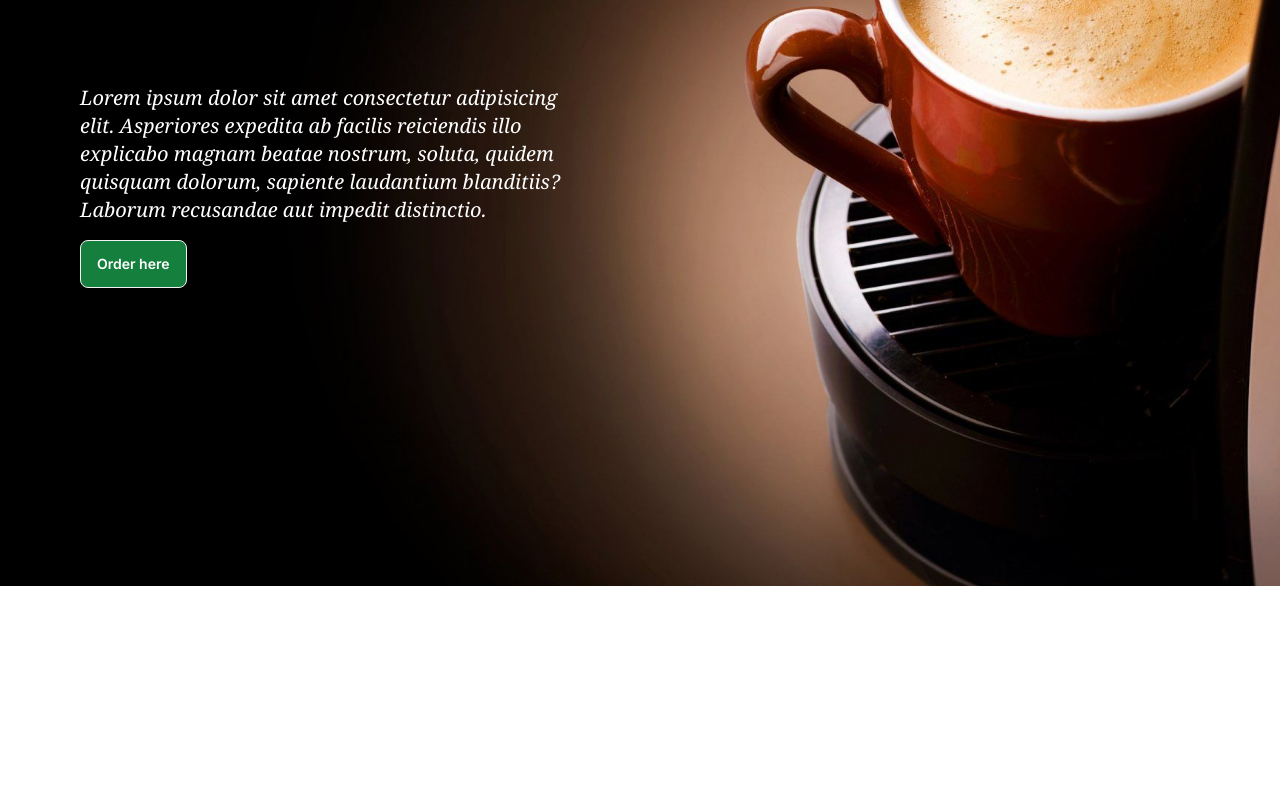
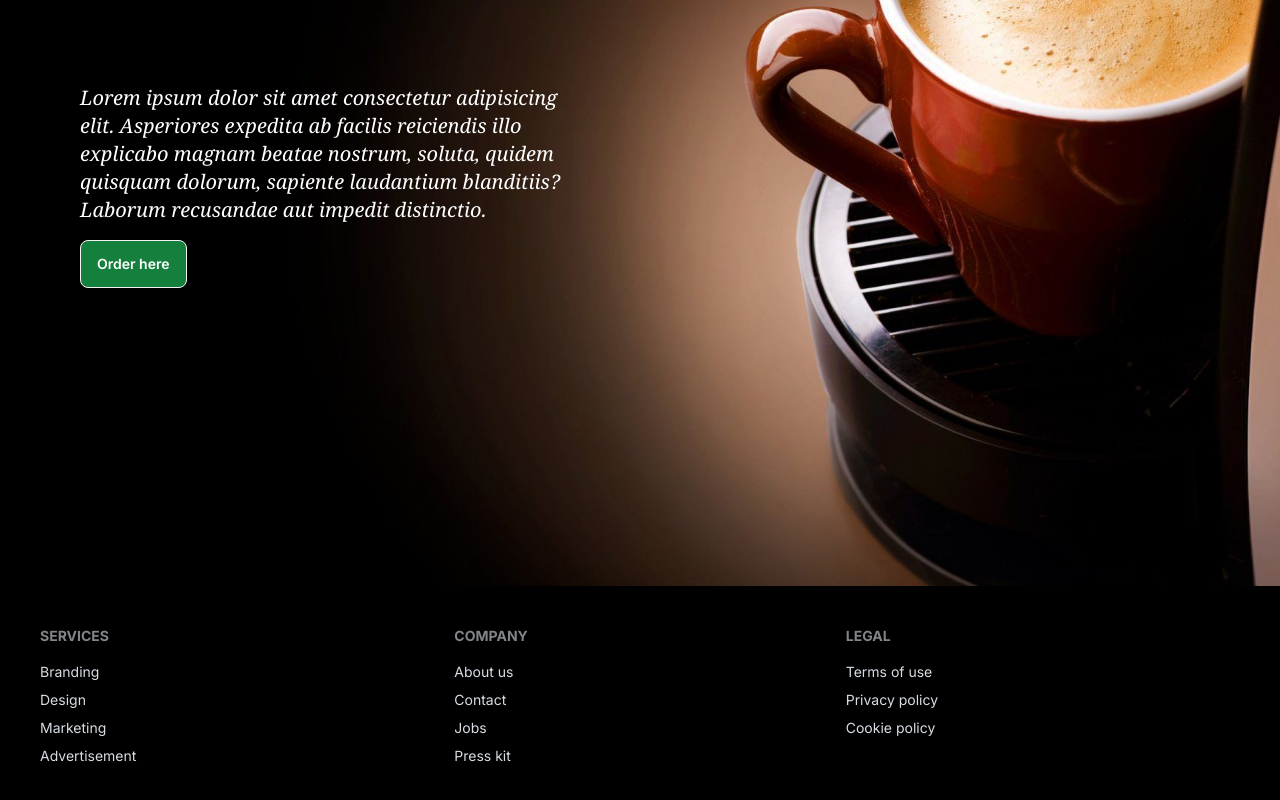
Before and after one commit to erive92d/coffeeshop, a Next.js app: page / in a window 1280 px wide. Shown: the part 334-1134 px from the top of the page. Before the commit the page ends 920 px from the top, so only its background shows below. Built offline with nearby package versions, Linux system fonts and the light colour scheme.

Commit message:
changed drinks image to rounded

```diff
--- a/app/layout.js
+++ b/app/layout.js
@@ -3,6 +3,7 @@ import "./globals.css";
 import Navigation from "@/components/navigation/Navigation";
 import LandingPage from "@/components/landing/LandingPage";
 import BackgroundImage from "@/components/BackgroundImg";
+import Footer from "@/components/Footer";
 const inter = Inter({ subsets: ["latin"] });
 
 export const metadata = {
@@ -16,6 +17,7 @@ export default function RootLayout({ children }) {
       <body className={inter.className}>
         <Navigation />
         {children}
+        <Footer />
       </body>
     </html>
   );
--- a/app/order/page.jsx
+++ b/app/order/page.jsx
@@ -6,18 +6,24 @@ export default async function CoffeesDisplay() {
     const grabCoffees = await fetchCoffees()
 
     return (
-        <div className="min-h-screen bg-gradient-to-br from-white to-black text-black flex flex-col lg:flex-row lg:flex-wrap items-center">
+        <div className="min-h-screen bg-white text-black ">
+            <div >
+                <h1 className="text-2xl p-12 font-bold ">Coffees and Drinks</h1>
+            </div>
+            <div className="flex  flex-col lg:flex-row lg:flex-wrap items-center">
                 {grabCoffees ?
                     grabCoffees.map((coff) => (
-                    <div className="h-screen lg:w-1/4 flex flex-col justify-center" key={coff.id}>
+                        <div className=" lg:w-1/4  flex flex-col justify-center" key={coff.id}>
                             <div className="text-center p-8">
-                            <Image className="rounded-lg" src={coff.image} height={400} width={400} />
-                            <h1 className="text-2xl py-2 font-light">{coff.title}</h1>
+                                <Image className="rounded-full h-60 w-60 lg:w-80 lg:h-80" src={coff.image} height={200} width={400} />
+                                <h1 className="text-xl py-2 font-light">{coff.title}</h1>
                             </div>
                         </div>
                     )) :
                     <h1>Loading..</h1>
                 }
             </div>
+
+        </div>
     )
 }
--- /dev/null
+++ b/components/Footer.jsx
@@ -0,0 +1,27 @@
+import React from 'react'
+
+export default function Footer() {
+    return (
+        <footer className="footer p-10 bg-black text-neutral-content">
+            <nav>
+                <h6 className="footer-title">Services</h6>
+                <a className="link link-hover">Branding</a>
+                <a className="link link-hover">Design</a>
+                <a className="link link-hover">Marketing</a>
+                <a className="link link-hover">Advertisement</a>
+            </nav>
+            <nav>
+                <h6 className="footer-title">Company</h6>
+                <a className="link link-hover">About us</a>
+                <a className="link link-hover">Contact</a>
+                <a className="link link-hover">Jobs</a>
+                <a className="link link-hover">Press kit</a>
+            </nav>
+            <nav>
+                <h6 className="footer-title">Legal</h6>
+                <a className="link link-hover">Terms of use</a>
+                <a className="link link-hover">Privacy policy</a>
+                <a className="link link-hover">Cookie policy</a>
+            </nav>
+        </footer>)
+}
```
Also changed, not shown: app/coffee/[id]/page.jsx (added). Lines whose indentation alone changed are shown as unchanged.
